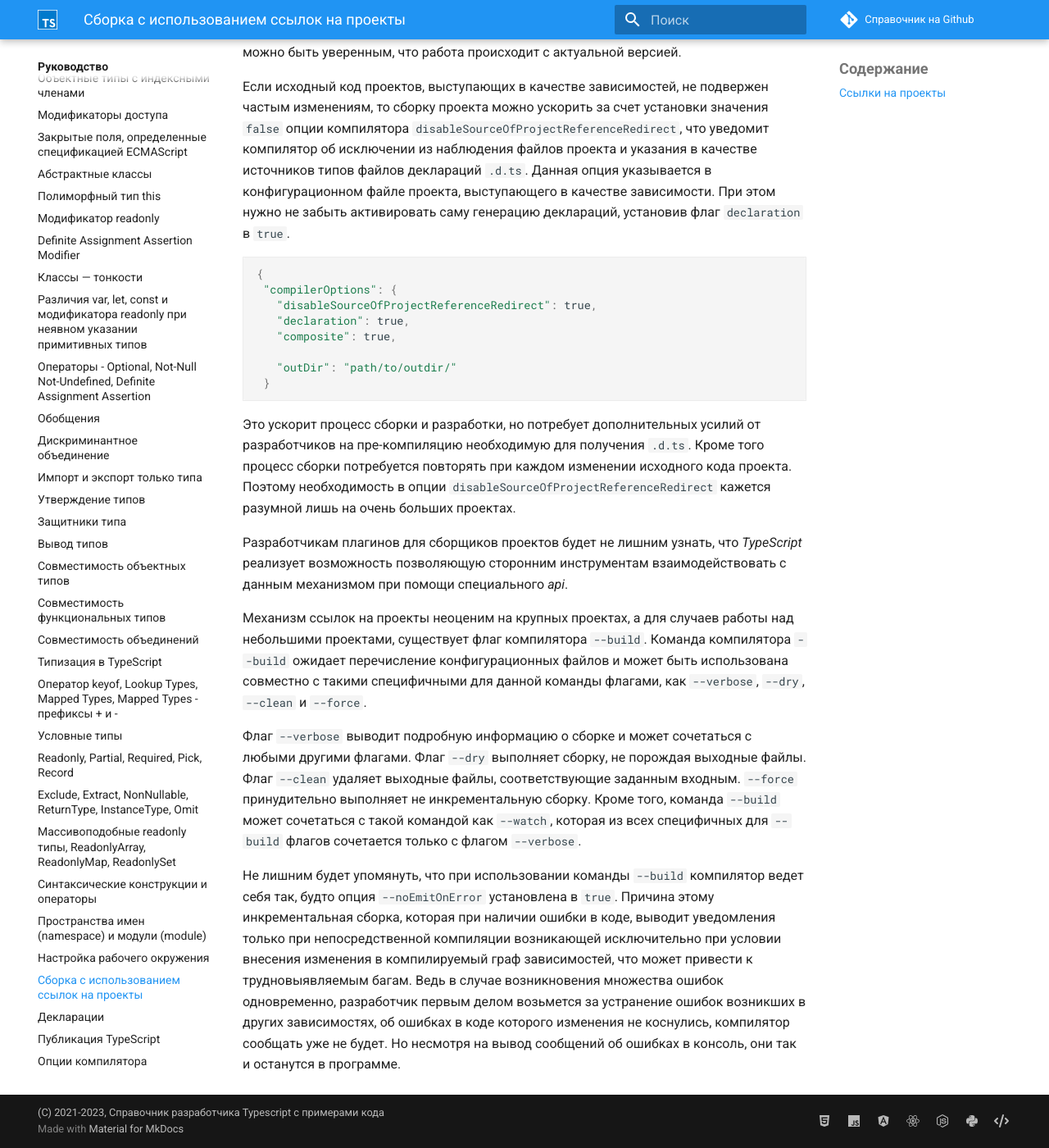
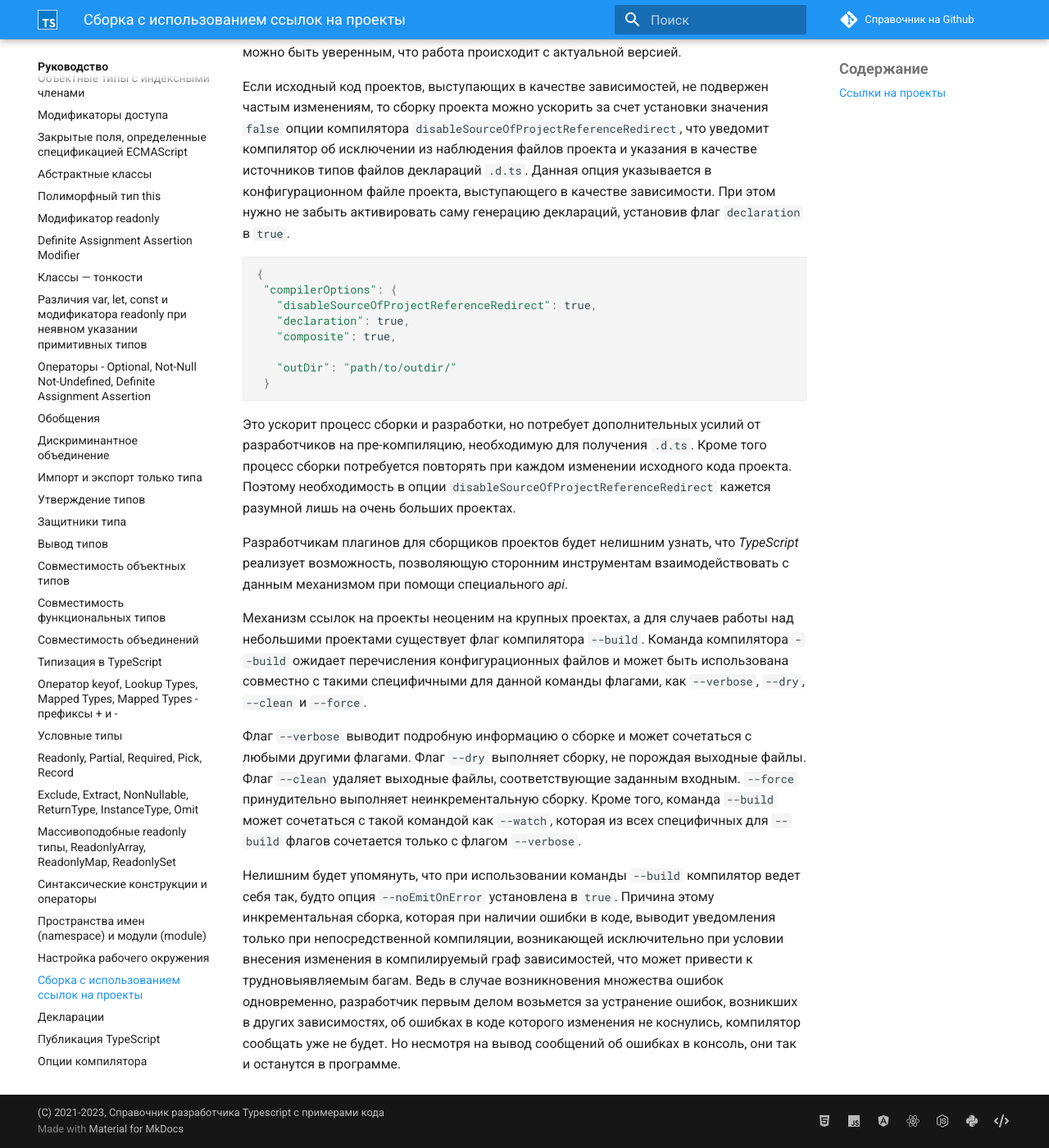
Before and after one commit to xsltdev/scriptdev.ru, an MkDocs documentation site: the page built from docs/guide/057.md, in a window 1280 px wide and 1400 px high, scrolled down 1764 px. Shown: the whole window at 82% size. Built offline with MkDocs 1.6.1 and Material for MkDocs 9.7.7, drawn with Linux system fonts in a browser that asks for light colours; comment, search, counter and statistics services are not loaded; some of the changed text lies outside the part shown.

Commit message:
edited mistakes

````diff
--- a/docs/guide/057.md
+++ b/docs/guide/057.md
@@ -27,9 +27,9 @@
 }
 ```
 
-Данный флаг гарантирует активацию других параметров, необходимых для более эффективной и быстрой работы поиска зависимостей. Активация флага `composite` переопределяет часть стандартного поведения. Например, если параметр `rootDir` не установлен явно, то он будет ссылаться на директорию, содержащую конфигурационный файл `tsconfig.json`, хотя обычно ссылается на директорию из которой был запущен процесс компиляции.
+Данный флаг гарантирует активацию других параметров, необходимых для более эффективной и быстрой работы поиска зависимостей. Активация флага `composite` переопределяет часть стандартного поведения. Например, если параметр `rootDir` не установлен явно, то он будет ссылаться на директорию, содержащую конфигурационный файл `tsconfig.json`, хотя обычно ссылается на директорию, из которой был запущен процесс компиляции.
 
-При разработке с использованием загружаемых через `npm` сторонних библиотек, выступающих в качестве источника информации о типах, применяются поставляемые в комплекте файлы декларации `.d.ts`. Разработчики могут быть в них уверены, так как после загрузки исходный код библиотек не изменяется. Когда в качестве зависимости выступает ссылка на проект, то изменение исходного кода является нормальной практикой. По этой причине, в качестве источников информации о типах используются сами файлы `.ts` или `.tsx`, составляющие эти проекты, поскольку только таким образом можно быть уверенным, что работа происходит с актуальной версией.
+При разработке с использованием загружаемых через `npm` сторонних библиотек, выступающих в качестве источника информации о типах, применяются поставляемые в комплекте файлы декларации `.d.ts`. Разработчики могут быть в них уверены, так как после загрузки исходный код библиотек не изменяется. Когда в качестве зависимости выступает ссылка на проект, то изменение исходного кода является нормальной практикой. По этой причине в качестве источников информации о типах используются сами файлы `.ts` или `.tsx`, составляющие эти проекты, поскольку только таким образом можно быть уверенным, что работа происходит с актуальной версией.
 
 Если исходный код проектов, выступающих в качестве зависимостей, не подвержен частым изменениям, то сборку проекта можно ускорить за счет установки значения `false` опции компилятора `disableSourceOfProjectReferenceRedirect`, что уведомит компилятор об исключении из наблюдения файлов проекта и указания в качестве источников типов файлов деклараций `.d.ts`. Данная опция указывается в конфигурационном файле проекта, выступающего в качестве зависимости. При этом нужно не забыть активировать саму генерацию деклараций, установив флаг `declaration` в `true`.
 
@@ -44,12 +44,12 @@
  }
 ```
 
-Это ускорит процесс сборки и разработки, но потребует дополнительных усилий от разработчиков на пре-компиляцию необходимую для получения `.d.ts`. Кроме того процесс сборки потребуется повторять при каждом изменении исходного кода проекта. Поэтому необходимость в опции `disableSourceOfProjectReferenceRedirect` кажется разумной лишь на очень больших проектах.
+Это ускорит процесс сборки и разработки, но потребует дополнительных усилий от разработчиков на пре-компиляцию, необходимую для получения `.d.ts`. Кроме того процесс сборки потребуется повторять при каждом изменении исходного кода проекта. Поэтому необходимость в опции `disableSourceOfProjectReferenceRedirect` кажется разумной лишь на очень больших проектах.
 
-Разработчикам плагинов для сборщиков проектов будет не лишним узнать, что _TypeScript_ реализует возможность позволяющую сторонним инструментам взаимодействовать с данным механизмом при помощи специального _api_.
+Разработчикам плагинов для сборщиков проектов будет нелишним узнать, что _TypeScript_ реализует возможность, позволяющую сторонним инструментам взаимодействовать с данным механизмом при помощи специального _api_.
 
-Механизм ссылок на проекты неоценим на крупных проектах, а для случаев работы над небольшими проектами, существует флаг компилятора `--build`. Команда компилятора `--build` ожидает перечисление конфигурационных файлов и может быть использована совместно с такими специфичными для данной команды флагами, как `--verbose`, `--dry`, `--clean` и `--force`.
+Механизм ссылок на проекты неоценим на крупных проектах, а для случаев работы над небольшими проектами существует флаг компилятора `--build`. Команда компилятора `--build` ожидает перечисления конфигурационных файлов и может быть использована совместно с такими специфичными для данной команды флагами, как `--verbose`, `--dry`, `--clean` и `--force`.
 
-Флаг `--verbose` выводит подробную информацию о сборке и может сочетаться с любыми другими флагами. Флаг `--dry` выполняет сборку, не порождая выходные файлы. Флаг `--clean` удаляет выходные файлы, соответствующие заданным входным. `--force` принудительно выполняет не инкрементальную сборку. Кроме того, команда `--build` может сочетаться с такой командой как `--watch`, которая из всех специфичных для `--build` флагов сочетается только с флагом `--verbose`.
+Флаг `--verbose` выводит подробную информацию о сборке и может сочетаться с любыми другими флагами. Флаг `--dry` выполняет сборку, не порождая выходные файлы. Флаг `--clean` удаляет выходные файлы, соответствующие заданным входным. `--force` принудительно выполняет неинкрементальную сборку. Кроме того, команда `--build` может сочетаться с такой командой как `--watch`, которая из всех специфичных для `--build` флагов сочетается только с флагом `--verbose`.
 
-Не лишним будет упомянуть, что при использовании команды `--build` компилятор ведет себя так, будто опция `--noEmitOnError` установлена в `true`. Причина этому инкрементальная сборка, которая при наличии ошибки в коде, выводит уведомления только при непосредственной компиляции возникающей исключительно при условии внесения изменения в компилируемый граф зависимостей, что может привести к трудновыявляемым багам. Ведь в случае возникновения множества ошибок одновременно, разработчик первым делом возьмется за устранение ошибок возникших в других зависимостях, об ошибках в коде которого изменения не коснулись, компилятор сообщать уже не будет. Но несмотря на вывод сообщений об ошибках в консоль, они так и останутся в программе.
+Нелишним будет упомянуть, что при использовании команды `--build` компилятор ведет себя так, будто опция `--noEmitOnError` установлена в `true`. Причина этому инкрементальная сборка, которая при наличии ошибки в коде, выводит уведомления только при непосредственной компиляции, возникающей исключительно при условии внесения изменения в компилируемый граф зависимостей, что может привести к трудновыявляемым багам. Ведь в случае возникновения множества ошибок одновременно, разработчик первым делом возьмется за устранение ошибок, возникших в других зависимостях, об ошибках в коде которого изменения не коснулись, компилятор сообщать уже не будет. Но несмотря на вывод сообщений об ошибках в консоль, они так и останутся в программе.
````
Also changed, not shown: other parts of docs/guide/057.md (+2 -2 lines).
